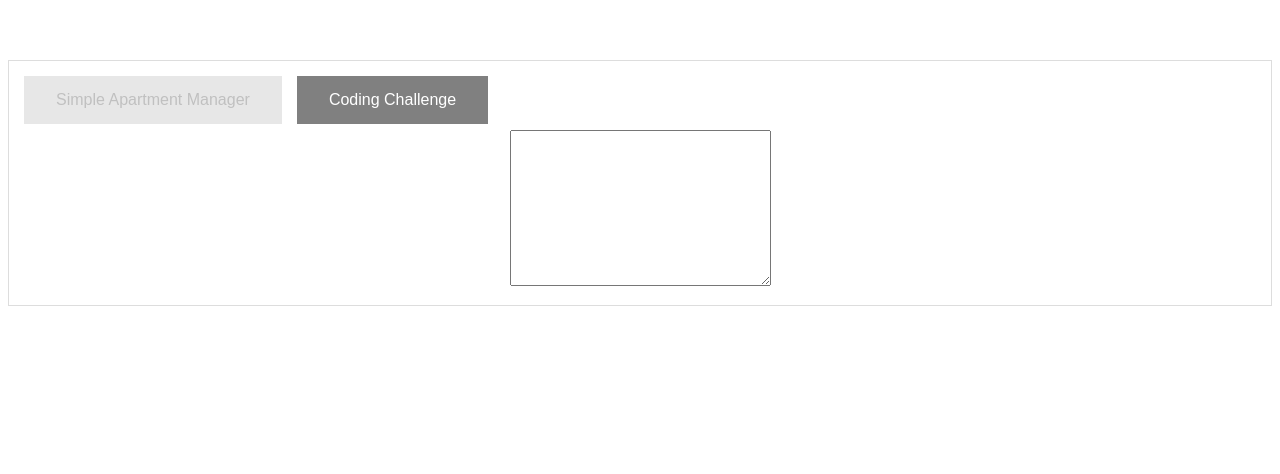
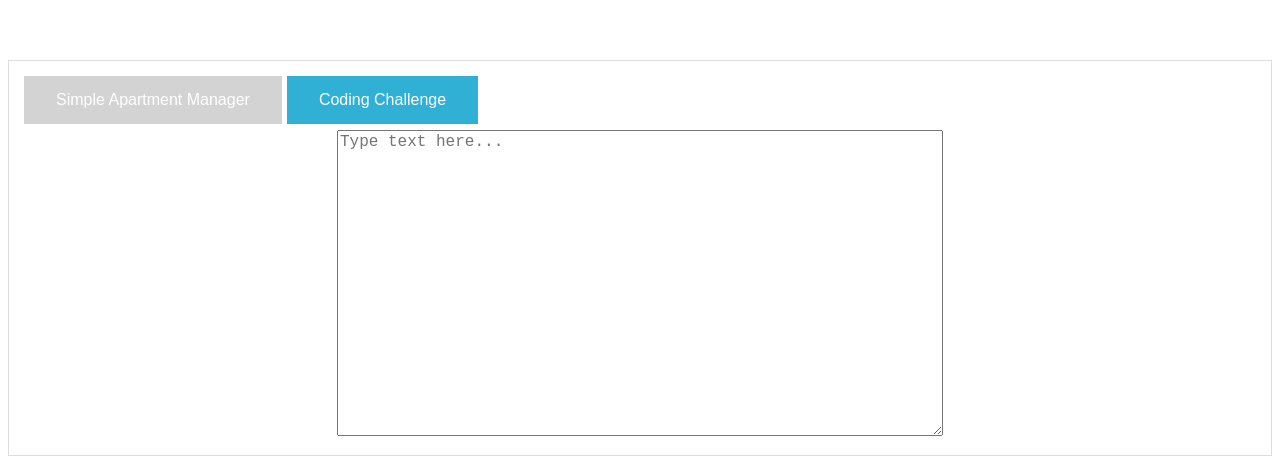
Before and after one commit to efendic/VueApp_SimpleApartmentManagerPlusCodingChallenge, a Vue app: page / in a window 1280 px wide. Both pictures are taken after a click on the button "Coding Challenge". Shown: the top 474 px of the page. Built offline with nearby package versions, Linux system fonts and the light colour scheme; no server answers.

Commit message:
Some fixes

```diff
--- a/src/App.vue
+++ b/src/App.vue
@@ -4,7 +4,7 @@
     <div class="tabs">
       <div class="tab-navigation">
         <button @click="changeTab(0)" :class="{ focused: selectedTab === 0 }">Simple Apartment Manager</button>
-        <button @click="changeTab(1)" :class="{ focused: selectedTab === 1 }" style="margin-left: 15px;">Coding Challenge</button>
+        <button @click="changeTab(1)" :class="{ focused: selectedTab === 1 }" style="margin-left: 5px;">Coding Challenge</button>
       </div>
       <br>
       <br>
@@ -19,6 +19,7 @@
           id="cct"
           cols="30"
           rows="10"
+          placeholder="Type text here..."
           v-model="characters"
         ></textarea>
         <br>
@@ -88,10 +89,16 @@ export default {
   float: left;
 }
 
+textarea{
+  width:600px;
+  height: 300px;
+  font-size: 16px;
+}
+
 .tab-navigation > button {
-  background-color: #e7e7e7;
+  background-color: lightgrey;
   border: none;
-  color: silver;
+  color: white;
   padding: 15px 32px;
   text-align: center;
   text-decoration: none;
@@ -101,7 +108,7 @@ export default {
 
 .tab-navigation > button:focus,
 .tab-navigation > button.focused {
-  background-color: gray;
+  background-color: #31B0D5;
   color: white;
 }
 </style>
--- a/src/components/SimpleApartmentManager.vue
+++ b/src/components/SimpleApartmentManager.vue
@@ -1,14 +1,34 @@
 <template>
   <div class="root">
     <form v-if="currentApartment">
-      <input type="text" name="title" v-model="currentApartment.title" />
-      <input type="text" name="state" v-model="currentApartment.state" />
-      <input type="text" name="area" v-model="currentApartment.area" />
-      <input type="text" name="rooms" v-model="currentApartment.rooms" />
-      <input type="text" name="lift" v-model="currentApartment.lift" />
-      <input type="text" name="rentalgross" v-model="currentApartment.rentalgross" />
+      <table>
+        <thead>
+          <tr>
+          <th> Title </th>
+          <th> <span>State</span> </th>
+          <th> <span>Area</span> </th>
+          <th> <span>Rooms</span> </th>
+          <th> <span>Lift</span> </th>
+          <th> <span>Adress</span> </th>
+          <th> <span>Rentalgross</span> </th>
+        </tr>
+        </thead>
+        <tbody>
+          <tr>
+            <td> <input type="text" name="title" v-model="currentApartment.title" /> </td>
+            <td> <input type="text" name="state" v-model="currentApartment.state" /> </td>
+            <td> <input type="text" name="area" v-model="currentApartment.area" /> </td>
+            <td> <input type="text" name="rooms" v-model="currentApartment.rooms" /> </td>
+            <td> <input type="text" name="lift" v-model="currentApartment.lift" /> </td>
+            <td> <!-- <input type="text" name="adress" v-model="currentApartment.adress" /> --> </td> <!-- fix this -->
+            <td> <input type="text" name="rentalgross" v-model="currentApartment.rentalgross" /> </td>
 
-      <button class="saveButton" type="button" @click.prevent.stop="saveApartment">Save</button>
+            <td> <button class="saveButton" type="button" @click.prevent.stop="saveApartment">Save</button> </td>
+          </tr>
+        </tbody>
+      </table>
+
+
     </form>
     <button class="newApartment" @click.prevent.stop="newApartment()">New</button>
     <table>
@@ -30,7 +50,7 @@
           <td> <span>{{ item.area }}</span> </td>
           <td> <span>{{ item.rooms }}</span> </td>
           <td> <span>{{ item.lift }}</span> </td>
-          <td> <span> Kanzleistrasse 126 </span> </td>
+          <td> <span> Kanzleistrasse 126 </span> </td> <!-- fix this -->
           <td> <span>{{ item.rentalgross }}</span> </td>
           <td>
             <button @click.prevent.stop="editApartment(index)">Edit</button>
@@ -99,6 +119,12 @@ th, td {
   border-bottom: 1px solid #ddd;
 }
 
+input {
+  height: 48px;
+  font-size: 16px;
+  border: 1px solid #4CAF50;
+}
+
 button {
   background-color: #008CBA;
   border: none;
```
